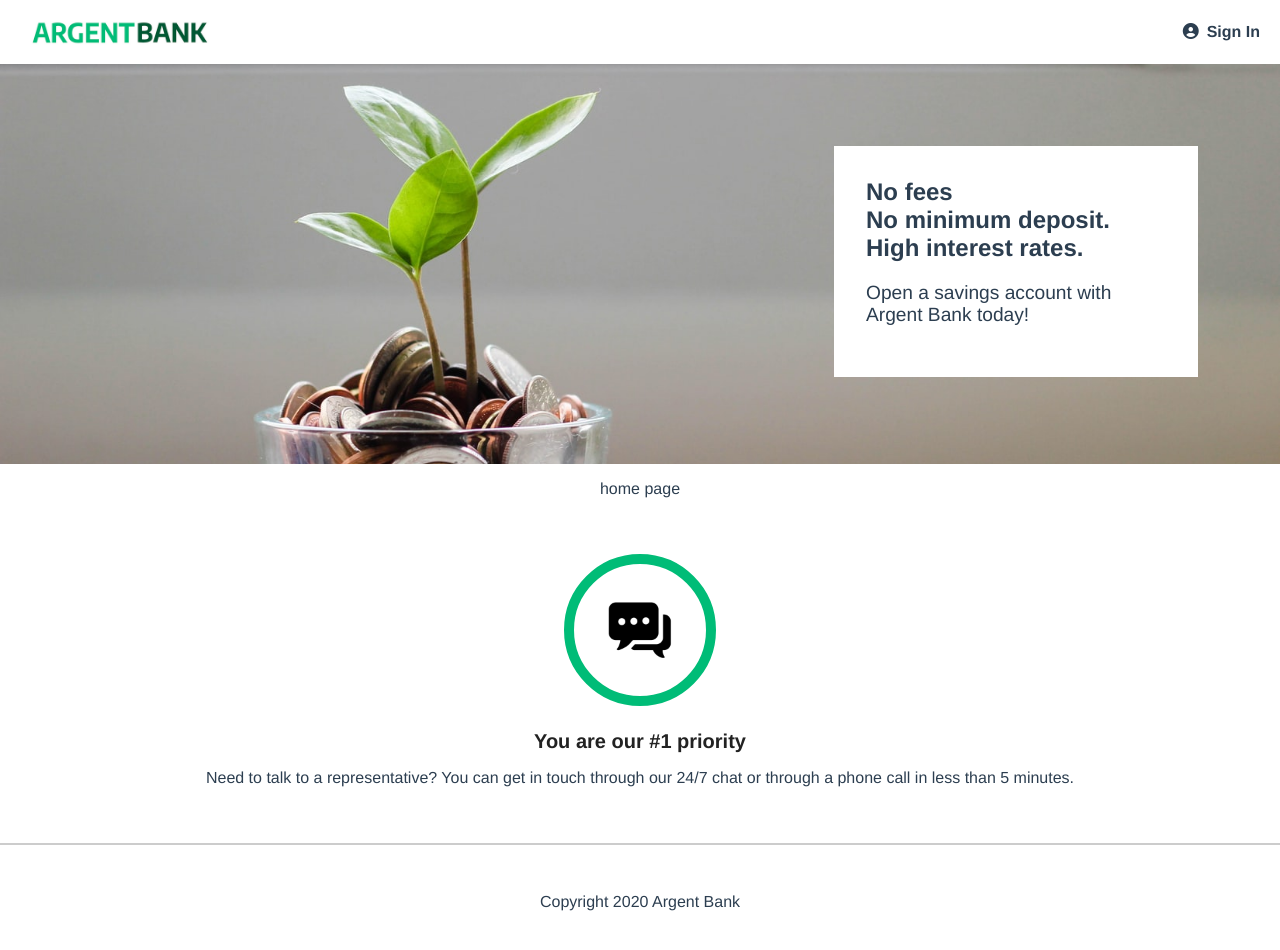
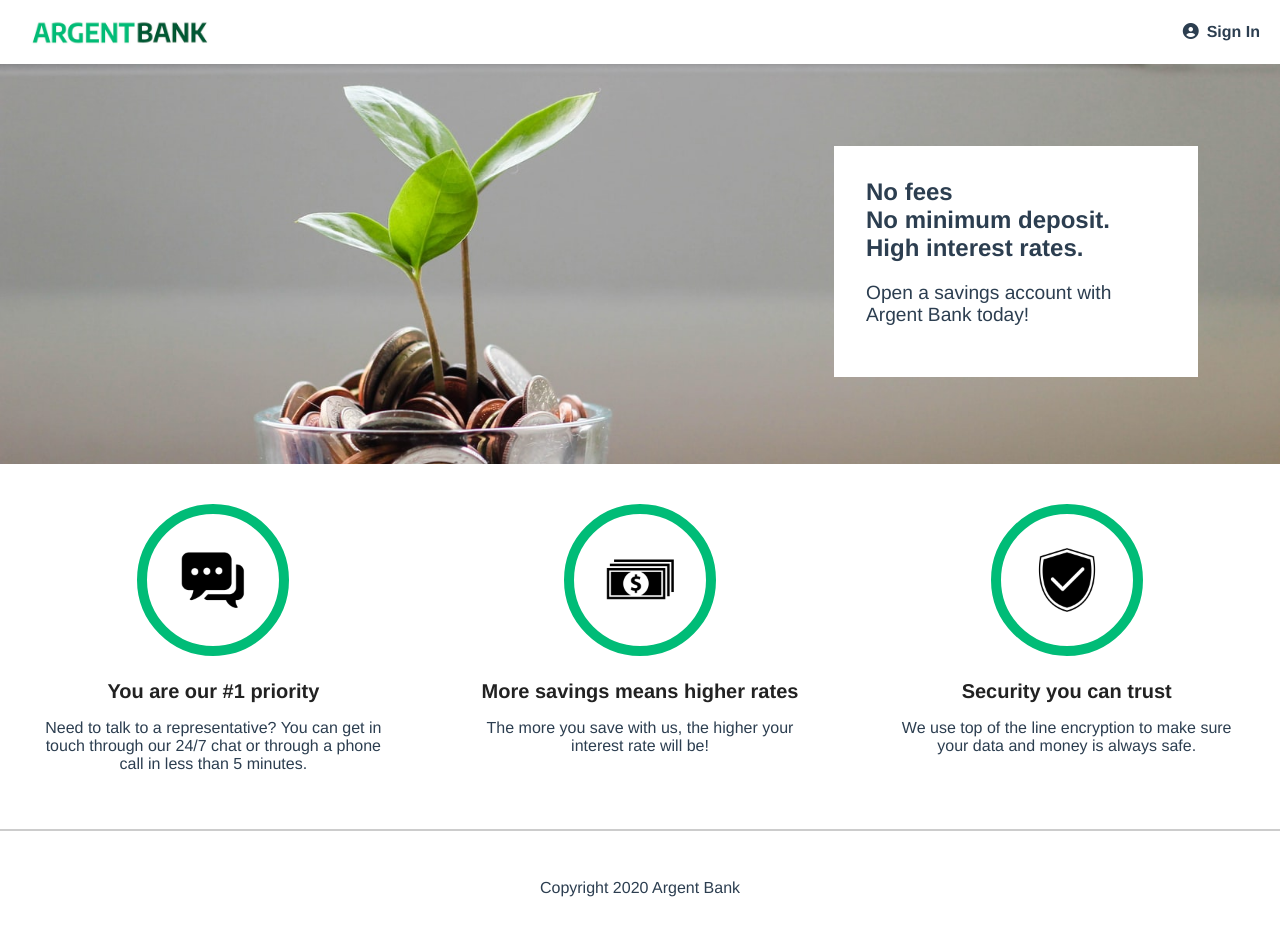
Before and after one commit to Axido545/argent-bank, a React (Vite) app: page / in a window 1280 px wide. Built offline with nearby package versions, Linux system fonts and the light colour scheme.

Commit message:
add all features components

```diff
--- a/index.html
+++ b/index.html
@@ -2,7 +2,6 @@
 <html lang="fr">
   <head>
     <meta charset="UTF-8" />
-    <link rel="icon" type="image/svg+xml" href="/vite.svg" />
     <script src="https://kit.fontawesome.com/831474cb7f.js" crossorigin="anonymous"></script>
     <meta name="viewport" content="width=device-width, initial-scale=1.0" />
     <title>Argent Bank</title>
--- a/src/pages/home/Home.jsx
+++ b/src/pages/home/Home.jsx
@@ -4,16 +4,26 @@ import Footer from '../../layout/footer/Footer.jsx'
 import Banner from '../../components/banner/Banner.jsx'
 import Feature from '../../components/feature/Feature.jsx'
 import url1 from "../../assets/icon-chat.png"
+import url2 from "../../assets/icon-money.png"
+import url3 from "../../assets/icon-security.png"
+import { useEffect } from 'react'
 
 function Home() {
   const content1 = "Need to talk to a representative? You can get in touch through our 24/7 chat or through a phone call in less than 5 minutes."
-
+  const content2 = "The more you save with us, the higher your interest rate will be!"
+  const content3 = "We use top of the line encryption to make sure your data and money is always safe. "
+  useEffect(() => {
+    document.title = "Argent Bank - Home Page"; // Le titre dans le navigateur
+  }, []);
   return (
     <>
       <Header />
       <Banner />
-      <p>home page</p>
-      <Feature url={url1} title="You are our #1 priority" content={content1} />
+      <section className='feature-home'>
+        <Feature className='feature-home-item' url={url1} title="You are our #1 priority" content={content1} />
+        <Feature className='feature-home-item' url={url2} title="More savings means higher rates" content={content2} />
+        <Feature className='feature-home-item' url={url3} title="Security you can trust" content={content3} />
+      </section>
       <Footer />
     </>
   )
--- a/src/pages/home/home.css
+++ b/src/pages/home/home.css
@@ -0,0 +1,8 @@
+.feature-home {
+  flex-direction: row;
+  display: flex;
+}
+
+.feature-home-item {
+  width: 30%;
+}
```
